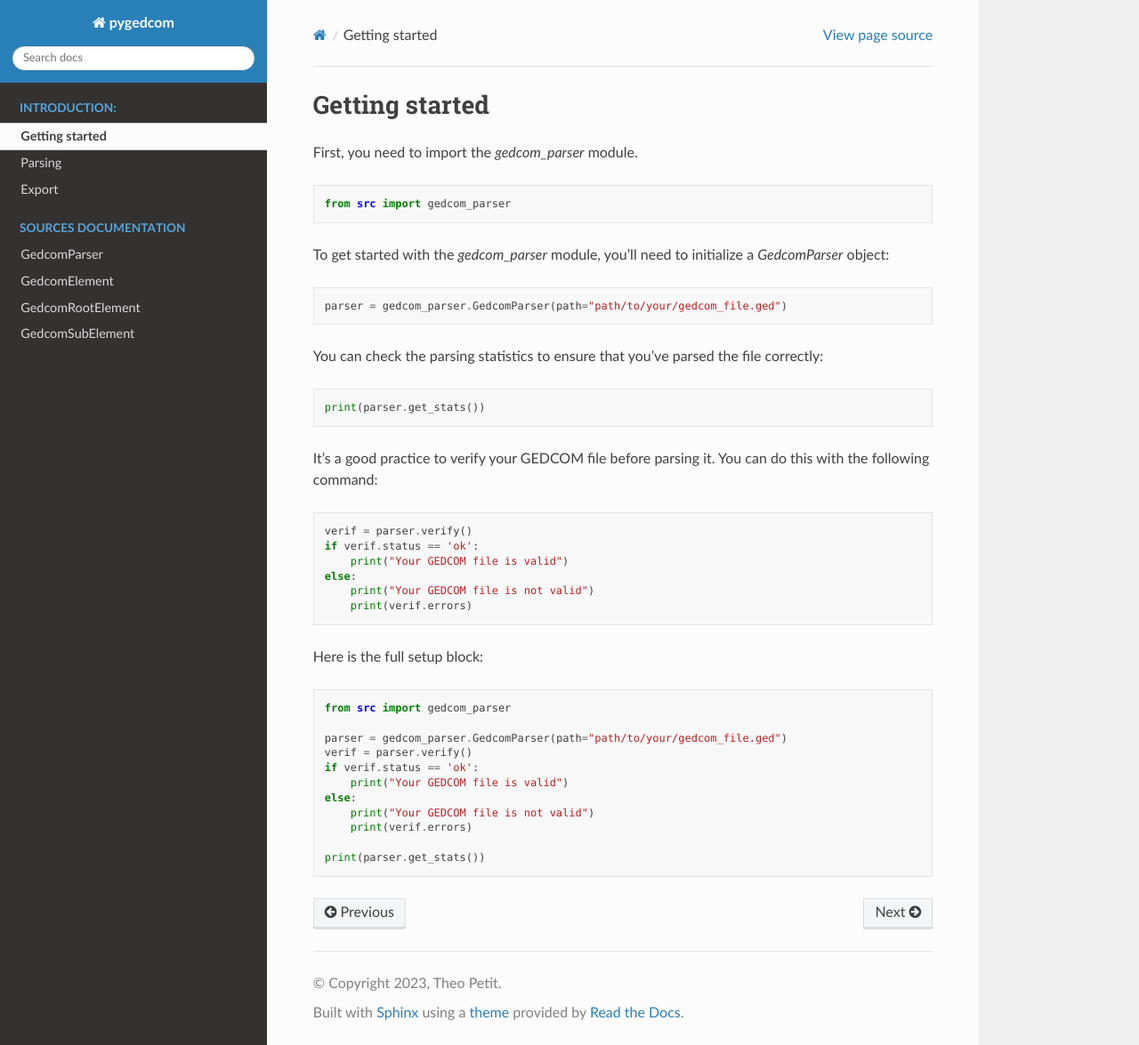
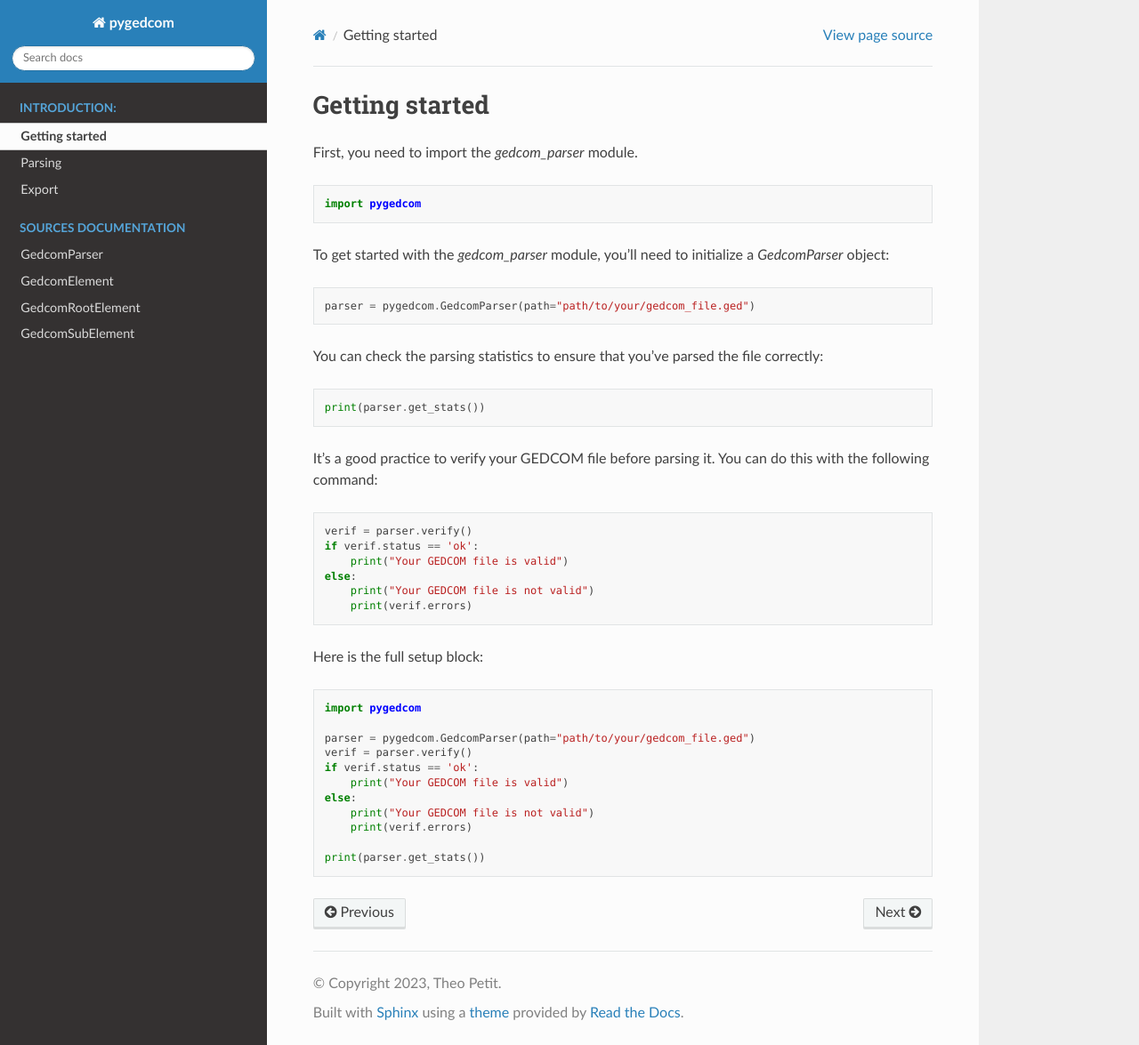
Before and after one commit to TOPetit/pygedcom, a Sphinx documentation site: the page built from docs/sources/getting_started.rst, in a window 1280 px wide and 1175 px high. Shown: the whole window at 89% size. Built offline with Sphinx 7.4.7 and the Read the Docs theme 2.0.0, drawn with Linux system fonts in a browser that asks for light colours.

Commit message:
updated doc

```diff
--- a/docs/sources/getting_started.rst
+++ b/docs/sources/getting_started.rst
@@ -5,14 +5,14 @@ First, you need to import the `gedcom_parser` module.
 
 .. code-block:: python
 
-    from src import gedcom_parser
+    import pygedcom
 
 
 To get started with the `gedcom_parser` module, you'll need to initialize a `GedcomParser` object:
 
 .. code-block:: python
 
-    parser = gedcom_parser.GedcomParser(path="path/to/your/gedcom_file.ged")
+    parser = pygedcom.GedcomParser(path="path/to/your/gedcom_file.ged")
 
 You can check the parsing statistics to ensure that you've parsed the file correctly:
 
@@ -36,9 +36,9 @@ Here is the full setup block:
 
 .. code-block:: python
 
-    from src import gedcom_parser
+    import pygedcom
 
-    parser = gedcom_parser.GedcomParser(path="path/to/your/gedcom_file.ged")
+    parser = pygedcom.GedcomParser(path="path/to/your/gedcom_file.ged")
     verif = parser.verify()
     if verif.status == 'ok':
         print("Your GEDCOM file is valid")
```
Also changed, not shown: README.md (+11 -3 lines).
